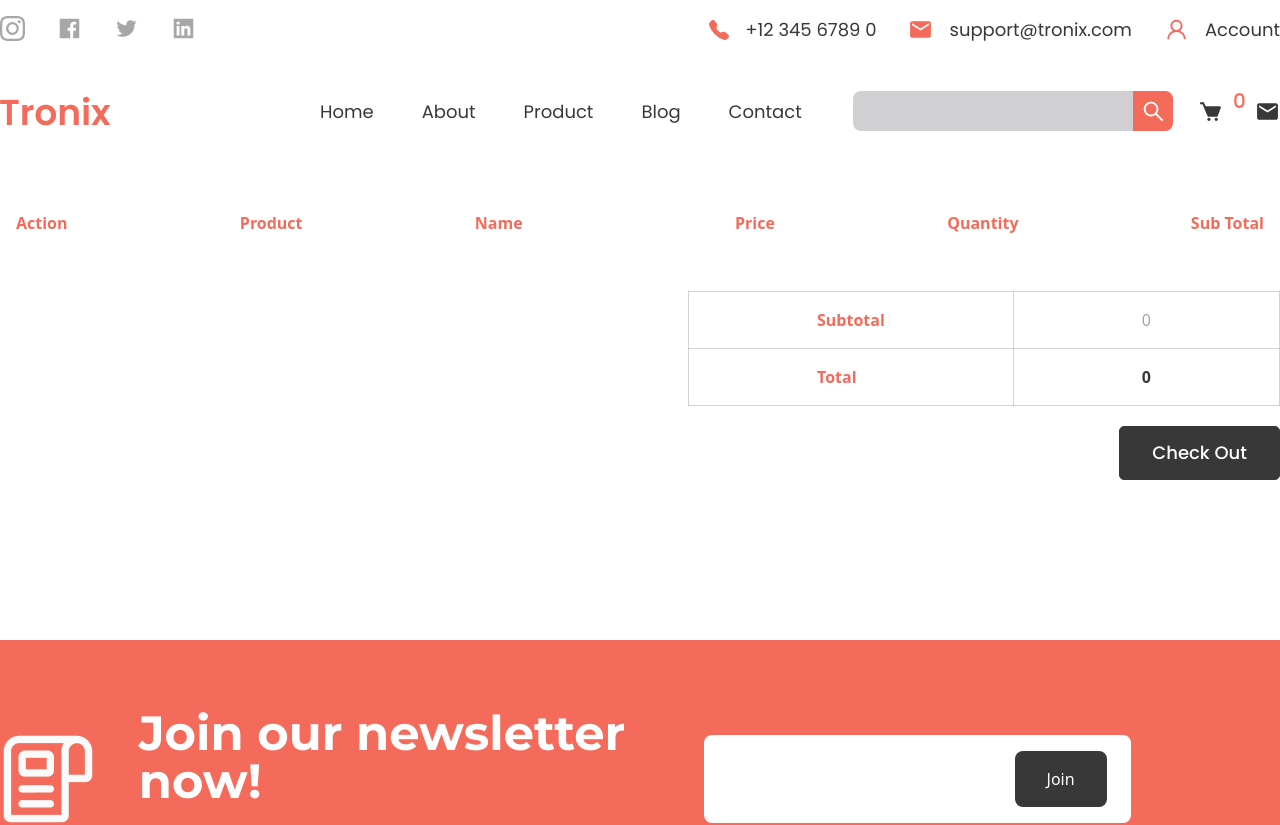
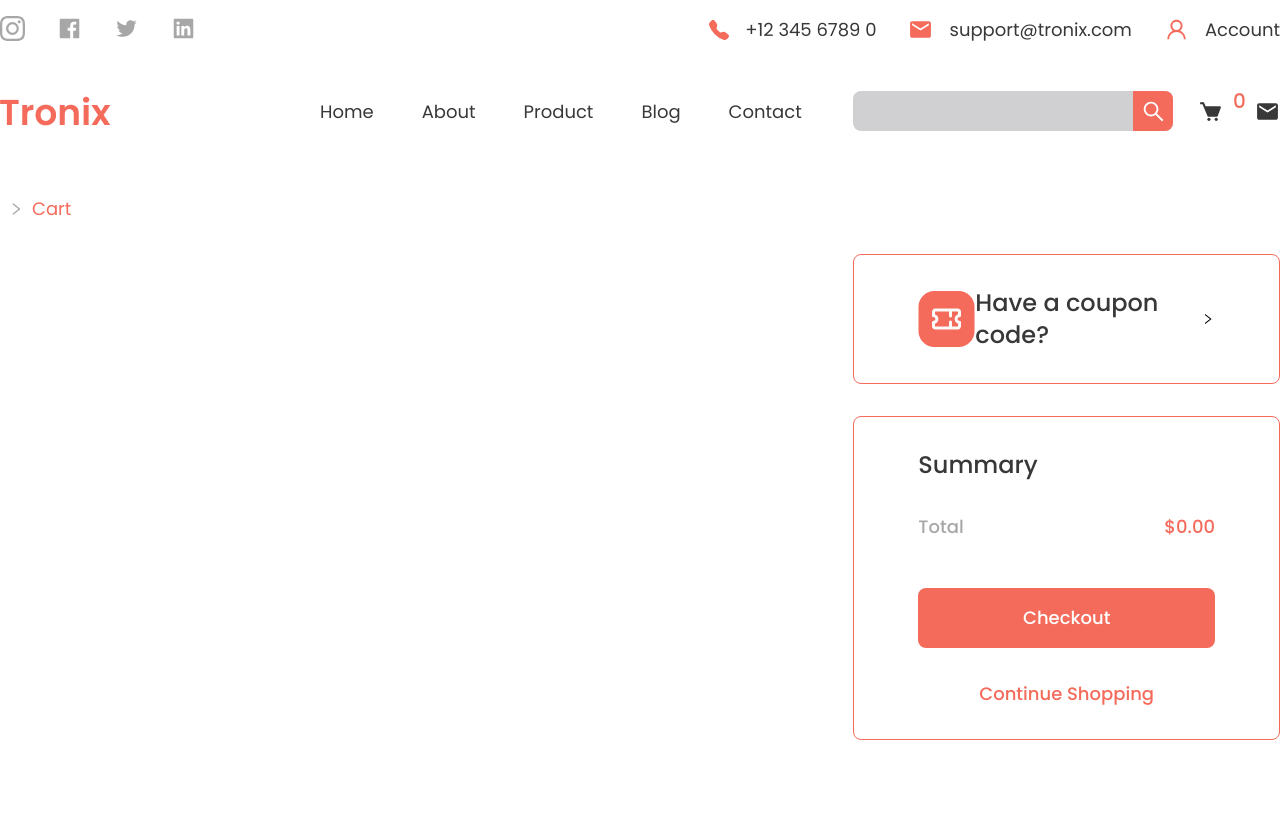
Before and after one commit to thehasandev/e_commerce_tronix, a React (Vite) app: page /cart in a window 1280 px wide. Shown: the top 825 px of the page. Built offline with nearby package versions, Linux system fonts and the light colour scheme.

Commit message:
cart-part-complete

```diff
--- a/src/pages/Cart.jsx
+++ b/src/pages/Cart.jsx
@@ -1,12 +1,15 @@
 import React, { useEffect, useState } from 'react'
 import Section from '../components/Section'
 import Container from '../components/Container'
-import {AiOutlineCloseSquare} from "react-icons/ai"
+import {AiOutlineClose,AiOutlineRight} from "react-icons/ai"
 import { useDispatch, useSelector } from 'react-redux'
 import { increment,decrement,removeCart } from '../slices/cartSlice'
 import Flex from '../components/Flex'
+import Image from "../components/Image"
+import Voucer from "../assets/voucer.png"
 
 function Cart() {
+    let datas = useSelector((state)=>state.brade.previousPage)
     let [total,setTotal] =useState(0)
     let data = useSelector((state)=>state.cart.cartItem)
     let dispatch = useDispatch()
@@ -27,72 +30,82 @@ function Cart() {
         })
         setTotal(tottal)
      },[data])
+
+
+
   return (
     <>
+       <Section className="mb-8">
+            <Container>
+                <Flex className="items-center">
+                    <p className='capitalize font-pop font-normal text-small text-gray mr-2'>{datas}</p>
+                    <AiOutlineRight className='text-gray'/>
+                    <p className='capitalize font-pop font-normal text-small text-primary ml-2'>{(window.location.pathname.replace("/",""))}</p>
+                </Flex>
+            </Container>
+        </Section>
+
      <Section>
         <Container>
-            <ul className='bg-ash flex justify-between p-4 relative'>
-                <li className='font-dm font-bold text-base text-primary'>Action</li>
-                <li className='font-dm font-bold text-base text-primary'>Product</li>
-                <li className='font-dm font-bold text-base text-primary'>Name</li>
-                <li className='font-dm font-bold text-base pl-10 text-primary'>Price</li>
-                <li className='font-dm font-bold text-base text-primary'>Quantity</li>
-                <li className='font-dm font-bold  text-base text-primary'>Sub Total</li>
-            </ul>
 
-          {
-            data.map((item,index)=>{
-        return <ul key={index} className='bg-ash flex items-center  p-4 border-b border-gray'>
-                  <li className='w-[280px] font-dm font-bold text-base text-secondary cursor-pointer' onClick={()=>{handleRemove(item)}} >
-                  <AiOutlineCloseSquare onClick={()=>{handleRemove(item)}} size={30} className='text-secondary'/>
-                  </li>
-                  <li className='  font-dm font-bold text-base text-secondary'><img src={item.url} alt="img1" className='w-16'/></li>
-                  <li className='w-[550px] text-center  font-dm font-bold text-base text-secondary'>{item.name}</li>
-                  <li className='w-[200px] pl-8  font-dm font-bold text-base  text-secondary'>1000</li>
-                  <li className=' flex  items-center px-1 justify-center gap-5 font-dm border border-secondary border-solid ml-24 font-bold text-base text-secondary'>
-                      <button onClick={()=>{handleDecrement(item)}}  className='text-lg text-secondary'>-</button>
-                               {item.quantity}
-                      <button  onClick={()=>{handleIncrement(item)}} className='text-lg  text-secondary'>+</button>
-                  </li>
-                  <li className='w-[300px] text-right   font-dm font-bold  text-base text-secondary'>{item.price*item.quantity}</li>
-               </ul>
+            <Flex className="mb-20 justify-between">
 
-            })
-          }
+                         <div className='w-7/12'>
+                            {
+                                data.map((item,index)=>(
+                                    <div className='w-full mb-8'>
+                                            <Flex className='w-full gap-x-14 border-b border-solid border-primary pb-8 items-center'>
 
+                                            <div className='w-96'>
+                                                <Image src={item.url}/>
+                                            </div>
+
+                                            <div className='w-full'>
+                                                <h3 className='font-dm font-bold text-2xl text-secondary'>USB Speaker Portable</h3>
+                                                <Flex className="flex justify-between items-center mb-4 mt-12">
+                                                <p className='font-dm font-bold text-2xl text-primary  '>{`$ ${item.price*item.quantity} : 00`} </p>
+                                                <AiOutlineClose onClick={()=>{handleRemove(item)}}  className='cursor-pointer' size={25}/>
+                                                </Flex>
+
+                                            <Flex className="gap-x-8 items-center">
+                                                    <button onClick={()=>{handleDecrement(item)}} className='px-5 py-3 rounded-lg bg-gray text-secondary text-3xl font-semibold hover:bg-primary hover:text-white duration-200'>-</button>
+
+                                                    <p className='font-dm font-bold text-2xl text-primary'>{item.quantity}</p>
+                                                    <button onClick={()=>{handleIncrement(item)}}  className='px-5 py-3 rounded-lg bg-gray text-secondary text-3xl font-semibold hover:bg-primary hover:text-white duration-200'>+</button>
+                                            </Flex>
+                                            </div>
+
+                                            </Flex>
+
+                                    </div>
+
+                                ))
+                            }
+                         </div>
+
+
+
+                <div className='w-4/12'>
+                    <div className='border border-primary rounded-lg border-solid px-16 py-8 flex items-center justify-between'>
+                        <Image src={Voucer}/>
+                        <p className='font-pop font-medium text-2xl text-secondary'>Have a coupon code?</p>
+                        <AiOutlineRight/>
+                    </div>
+                    <div className='border rounded-lg border-primary border-solid px-16 py-8 mt-8 '>
+                        <p className='font-pop font-medium text-2xl text-secondary'>Summary</p>
+                            <Flex className="justify-between mb-12 mt-8">
+                                <p className='font-pop font-medium text-small text-gray'>Total</p>
+                                <p className='font-pop font-medium text-small text-primary'>${total}.00</p>
+                            </Flex>
+                        <button className='w-full block rounded-lg  py-4 bg-primary font-pop text-lg text-white font-medium'>Checkout</button>
+                        <p className='font-pop font-medium text-small text-primary mt-8 text-center'>Continue Shopping</p>
+                    </div>
+                </div>
+
+            </Flex>
         </Container>
      </Section>
 
-     <section>
-        <Container>
-            <Flex className="justify-end mt-10">
-              <table>
-                      <thead>
-                          <tr>
-                              <th className='border border-gray/50  font-dm font-bold text-base text-primary py-4 px-32'>Subtotal</th>
-                              <th className='border border-gray/50 font-dm font-normal text-base text-gray py-4 px-32'>{total}</th>
-                          </tr>
-                      </thead>
-
-                      <tbody>
-                          <tr>
-                              <td className='border border-gray/50 font-dm font-bold text-base text-primary py-4 px-32'>Total</td>
-                              <td className='border border-gray/50 font-dm font-bold text-base text-secondary py-4 px-32'>{total}</td>
-                          </tr>
-                      </tbody>
-
-              </table>
-            </Flex>
-
-            <Flex className="justify-end mt-5">
-                {/* <Link to="/checkout"> */}
-                <button className='font-pop font-medium text-lg bg-secondary border border-solid border-secondary hover:bg-transparent px-8 py-3 rounded-[5px] text-white hover:text-secondary duration-200'>Check Out</button>
-                {/* </Link> */}
-            </Flex>
-
-        </Container>
-            {/* <PortionHeading text="Cart totals" className="text-right mt-5"/> */}
-          </section>
     </>
   )
 }
```
Also changed, not shown: src/assets/cart1.png (added), src/assets/voucer.png (added).
